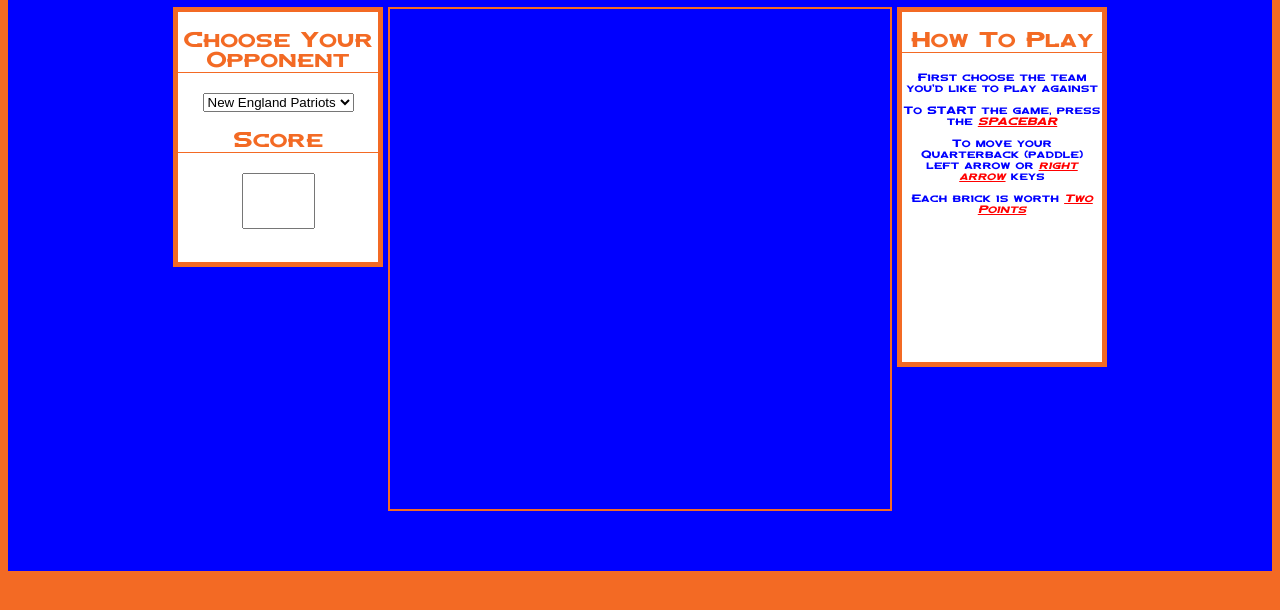
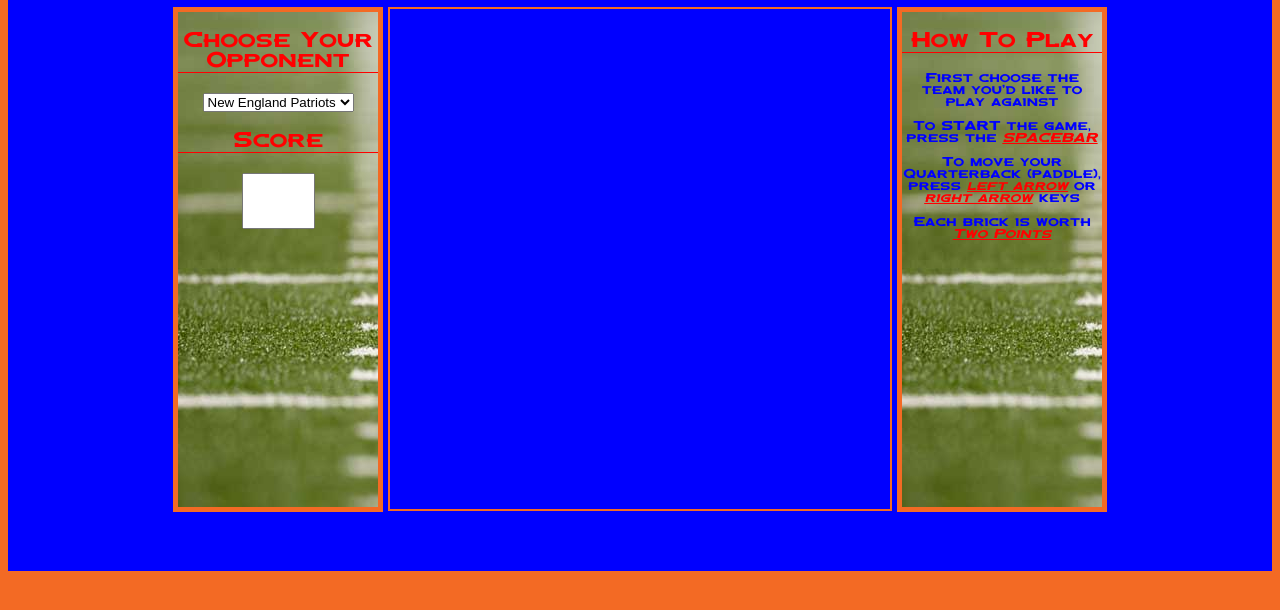
Before and after one commit to CHZMKL/game-time, a website: page index.html in a window 1280 px wide. Shown: the part 180-790 px from the top of the page. Drawn offline with Linux system fonts and the light colour scheme.

Commit message:
added background image to leve/score and how-to sections.

```diff
--- a/index.html
+++ b/index.html
@@ -32,7 +32,7 @@
         <li>First choose the team you'd like to play against</br></br>
         <li>To START the game, press the <em>SPACEBAR</em>
         </br></br>
-         <li>To move your Quarterback (paddle) </em>left arrow</em> or <em>right arrow</em> keys</br></br>
+         <li>To move your Quarterback (paddle), press <em>left arrow</em> or <em>right arrow</em> keys</br></br>
            <li>Each brick is worth <em>Two Points</em></br></br>
          </ul>
       </p>
--- a/styles.css
+++ b/styles.css
@@ -38,9 +38,9 @@ background-color: #F36A24;
 .level-score {
   order: 1;
   margin-top: 10px;
-  height: 250px;
+  height: 495px;
   width: 200px;
-  background-color: white;
+  background-image: url(images/hashmark.jpg);
   border: 5px solid #F36A24;
   text-align: center;
 }
@@ -48,7 +48,7 @@ background-color: #F36A24;
 .level, .score, .how-to {
   font-family: Broncos;
   font-size: 20px;
-  color: #F36A24;
+  color: red;
   border-bottom: 2px solid;
   border-width: thin;
 }
@@ -71,16 +71,16 @@ canvas {
 .instructions {
   order: 3;
   margin-top: 10px;
-  height: 350px;
+  height: 495px;
   width: 200px;
-  background-color: white;
   border: 5px solid #F36A24;
+  background-image: url(images/hashmark.jpg);
   text-align: center;
 }
 
 p.play, li  {
   font-family: Broncos;
-  font-size: 10px;
+  font-size: 12px;
   text-align: center;
   list-style-type: none;
   color: blue;
```
Also changed, not shown: images/hashmark.jpg (added).
